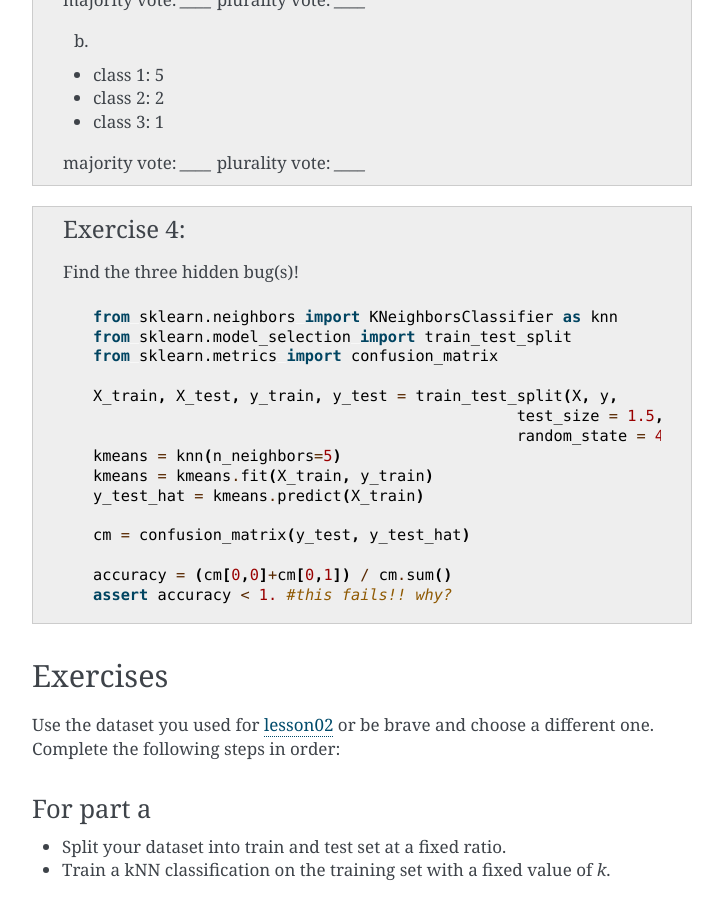
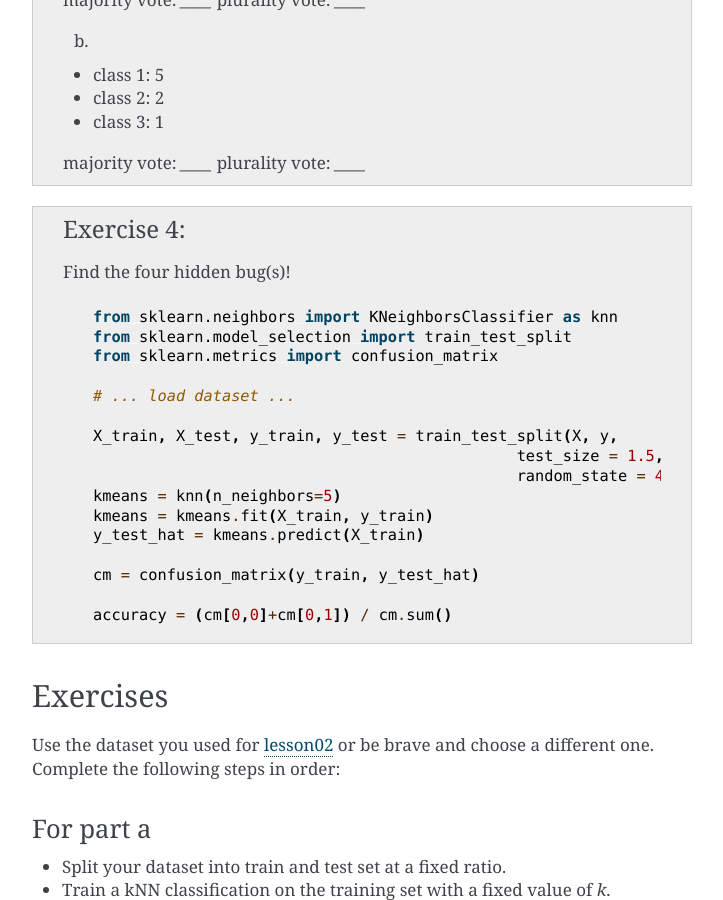
Before and after one commit to deeplearning540/deeplearning540.github.io, a Sphinx documentation site: the page built from source/lesson03/content.rst, in a window 1280 px wide and 900 px high, scrolled down 1681 px. Shown: the whole window, without its empty margins (388-1111 px from the left). Built offline with Sphinx 7.4.7, drawn with Linux system fonts in a browser that asks for light colours.

Commit message:
bumped bugs in code exercise

```diff
--- a/source/lesson03/content.rst
+++ b/source/lesson03/content.rst
@@ -78,13 +78,15 @@ The following questions serve as a help for learners to reflect on the content o
 
 .. admonition:: Exercise 4
 
-   Find the three hidden bug(s)!
+   Find the four hidden bug(s)!
 
    .. code-block:: python
 
       from sklearn.neighbors import KNeighborsClassifier as knn
       from sklearn.model_selection import train_test_split
       from sklearn.metrics import confusion_matrix
+
+      # ... load dataset ...
 
       X_train, X_test, y_train, y_test = train_test_split(X, y,
                                                     test_size = 1.5,
@@ -93,10 +95,10 @@ The following questions serve as a help for learners to reflect on the content o
       kmeans = kmeans.fit(X_train, y_train)
       y_test_hat = kmeans.predict(X_train)
 
-      cm = confusion_matrix(y_test, y_test_hat)
+      cm = confusion_matrix(y_train, y_test_hat)
 
       accuracy = (cm[0,0]+cm[0,1]) / cm.sum()
-      assert accuracy < 1. #this fails!! why?
+
 
 
 
```
